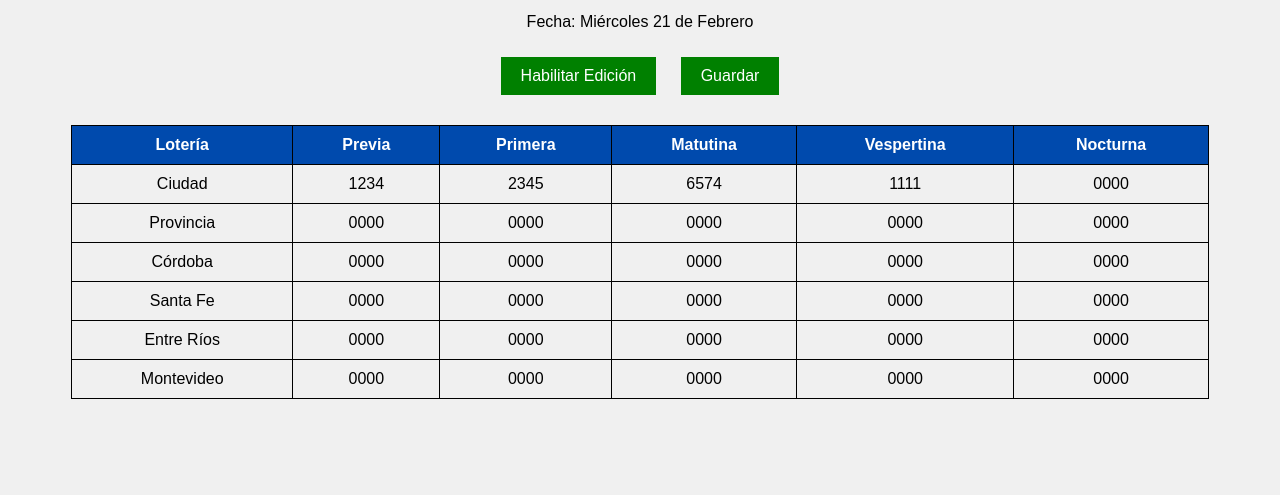
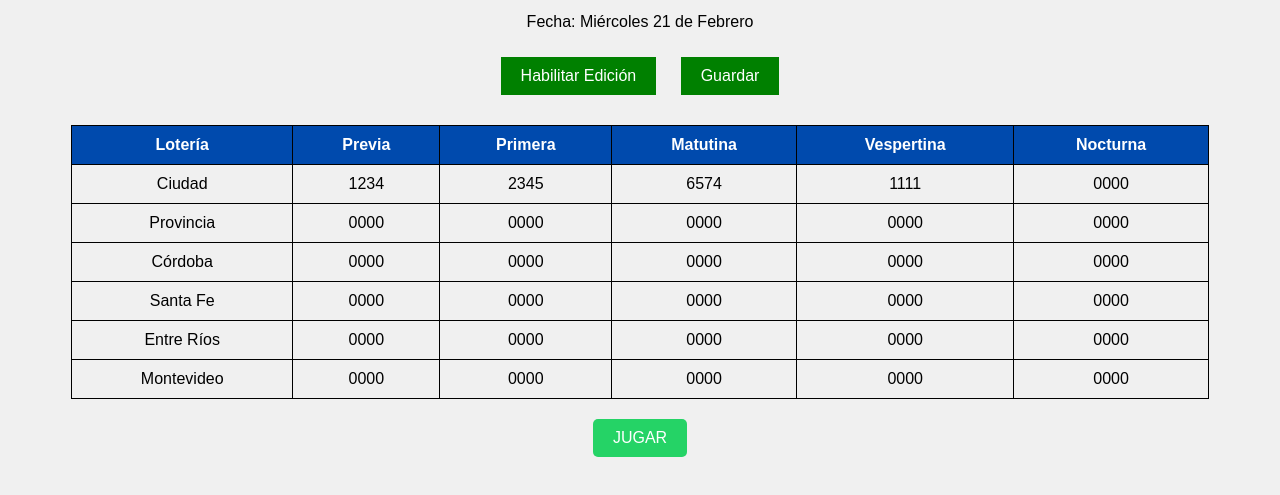
Before and after one commit to grisetti07/AgenciaCentro, a plain HTML site: page index.html in a window 1280 px wide. Shown: the part 101-596 px from the top of the page. Drawn offline with Linux system fonts and the light colour scheme.

Commit message:
Update index.html

```diff
--- a/index.html
+++ b/index.html
@@ -36,6 +36,11 @@
         </tbody>
     </table>
 
+    <!-- Botón JUGAR -->
+    <button id="jugar" onclick="window.location.href='https://wa.me/5492324516016?text=%C2%A1Quiero%20jugar%20en%20AGENCIA%20CENTRO!'" style="background-color: #25D366; color: white; padding: 10px 20px; font-size: 16px; border: none; border-radius: 5px; cursor: pointer; display: block; margin: 20px auto;">
+        JUGAR
+    </button>
+
     <script src="script.js"></script>
 </body>
 </html>
```
